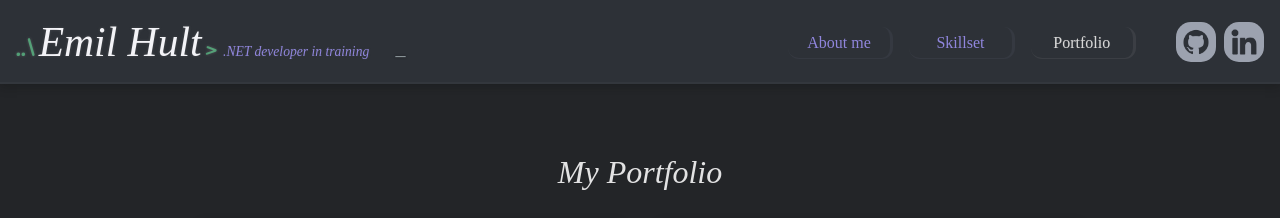
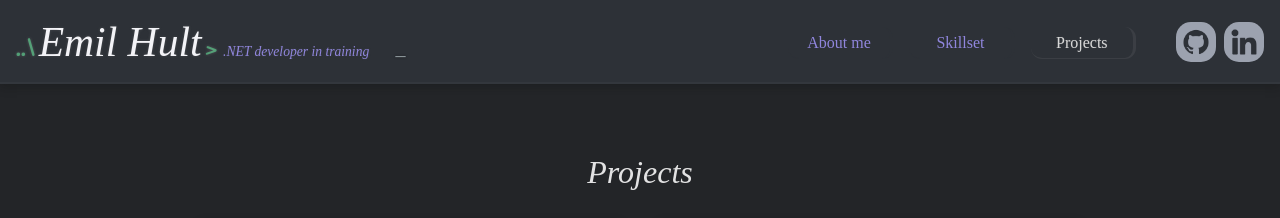
Before and after one commit to mutenJanken/Portfolio-EmilHult, a React (Vite) app: page /portfolio in a window 1280 px wide. Shown: the top 218 px of the page. Built offline with nearby package versions, Linux system fonts and the light colour scheme; a web font is replaced by a local one.

Commit message:
Minor changes

```diff
--- a/src/components/NavBar.jsx
+++ b/src/components/NavBar.jsx
@@ -10,7 +10,7 @@ function NavBar() {
         Skillset
       </NavLink>
       <NavLink className="navlink-tab" to="/portfolio">
-        Portfolio
+        Projects
       </NavLink>
     </div>
   );
--- a/src/components/Portfolio.jsx
+++ b/src/components/Portfolio.jsx
@@ -12,7 +12,7 @@ function Portfolio() {
       <section>
         <div className="portfolio-container">
           <div className="section-header-center">
-            <h2 className="section-header">My Portfolio</h2>
+            <h2 className="section-header">Projects</h2>
           </div>
           <div className="portfolio-wrapper">
             {/* ALPHA PORTAL  */}
--- a/src/index.scss
+++ b/src/index.scss
@@ -644,8 +644,10 @@ section {
 
   // clip-path: polygon(15% 0%, 100% 0%, 100% 100%, 0% 100%);
 
-  border-right: 3px solid #353941;
-  border-bottom: 1px solid #353941;
+  // border-right: 3px solid #353941;
+  // border-bottom: 1px solid #353941;
+  border-right: 3px solid #2d3137;
+  border-bottom: 1px solid #2d3137;
 
   &:hover {
     background-color: rgb(144, 134, 221);
```
